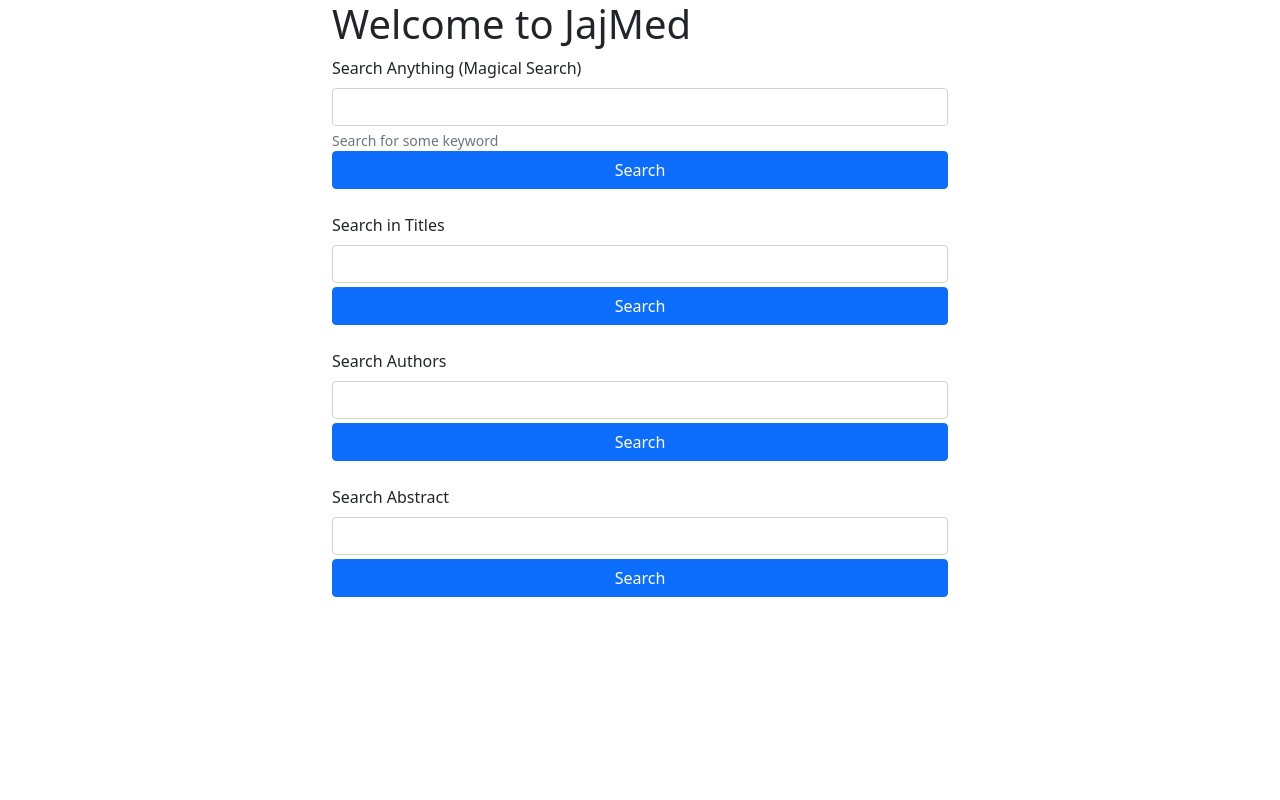
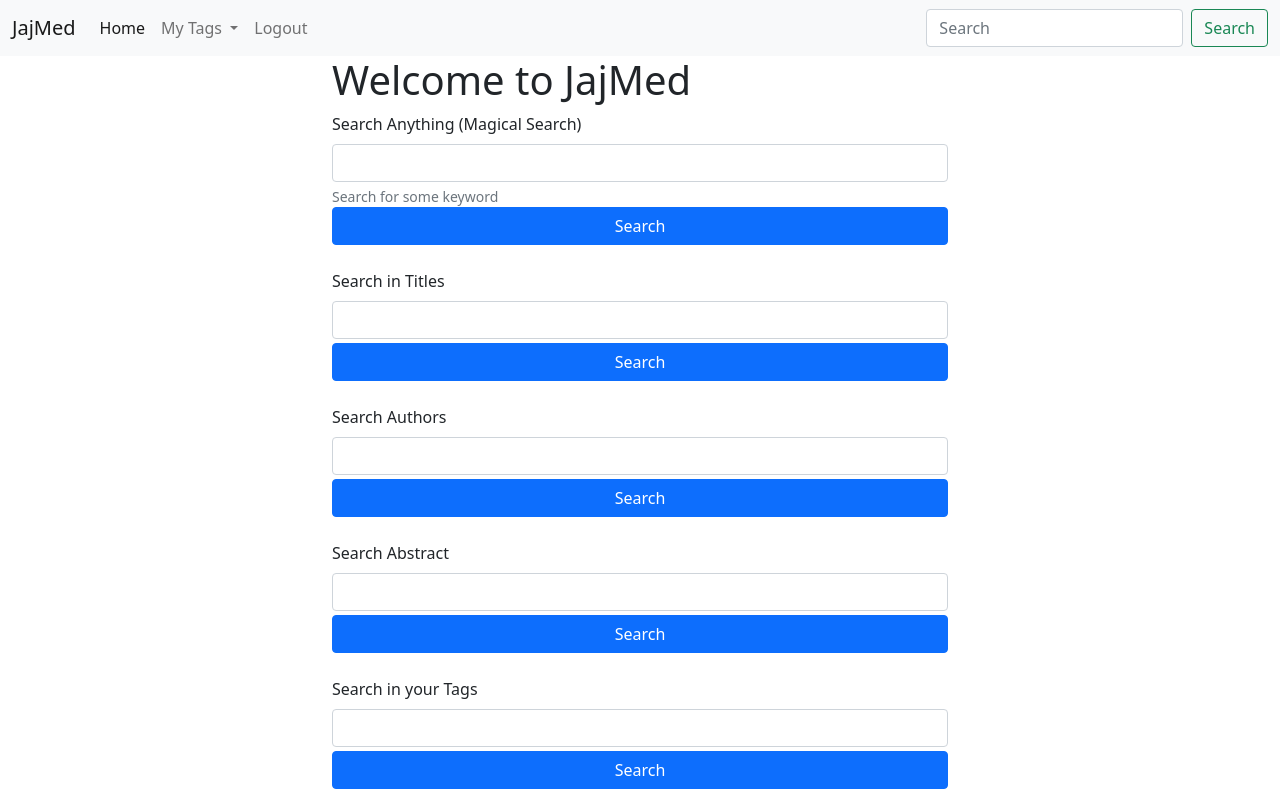
Before and after one commit to jajimentol/573-Final-Project, a Flask app: page /main in a window 1280 px wide. Run offline with Flask 2, Linux system fonts and the light colour scheme.

Commit message:
navbar added to pages

```diff
--- a/templates/main_page.html
+++ b/templates/main_page.html
@@ -6,6 +6,40 @@
     <link href="https://cdn.jsdelivr.net/npm/bootstrap@5.0.1/dist/css/bootstrap.min.css" rel="stylesheet" integrity="sha384-+0n0xVW2eSR5OomGNYDnhzAbDsOXxcvSN1TPprVMTNDbiYZCxYbOOl7+AMvyTG2x" crossorigin="anonymous">
 </head>
 <body>
+<nav class="navbar navbar-expand-lg navbar-light bg-light">
+  <div class="container-fluid">
+      <a class="navbar-brand" href="/main">JajMed</a>
+    <button class="navbar-toggler" type="button" data-bs-toggle="collapse" data-bs-target="#navbarNavDropdown" aria-controls="navbarNavDropdown" aria-expanded="false" aria-label="Toggle navigation">
+      <span class="navbar-toggler-icon"></span>
+    </button>
+    <div class="collapse navbar-collapse" id="navbarSupportedContent">
+      <ul class="navbar-nav me-auto mb-2 mb-lg-0">
+        <li class="nav-item">
+          <a class="nav-link active" aria-current="page" href="#">Home</a>
+        </li>
+        <li class="nav-item dropdown">
+          <a class="nav-link dropdown-toggle" href="#" id="navbarDropdown" role="button" data-bs-toggle="dropdown" aria-expanded="false">
+            My Tags
+          </a>
+          <ul class="dropdown-menu" aria-labelledby="navbarDropdown">
+            <li><a class="dropdown-item" href="#">Action</a></li>
+            <li><a class="dropdown-item" href="#">Another action</a></li>
+            <li><hr class="dropdown-divider"></li>
+            <li><a class="dropdown-item" href="#">Something else here</a></li>
+          </ul>
+        </li>
+
+          <li class="nav-item">
+          <a class="nav-link" href="/">Logout</a>
+        </li>
+      </ul>
+      <form name="search" class="d-flex" action="search" method="get">
+        <input class="form-control me-2" name="q" type="search" placeholder="Search" aria-label="Search">
+        <button class="btn btn-outline-success" type="submit">Search</button>
+      </form>
+    </div>
+  </div>
+</nav>
 
 <div class="container col-md-6">
     <h1>Welcome to JajMed</h1>
@@ -38,5 +72,14 @@
 <div  class="form-text">
 </div><input class="btn btn-primary col-md-12" type="submit" value="Search">
 </form>
+
+    <br>
+    <form name="search" action="search/tags" method="get">
+<label class="form-label">Search in your Tags </label>
+<input type="text" class="form-control" name="tag">
+<div  class="form-text">
+</div><input class="btn btn-primary col-md-12" type="submit" value="Search">
+</form>
+
 </div>
 </body>
```
Also changed, not shown: templates/article_detail.html (+27 -0 lines), templates/search_results.html (+29 -7 lines).
